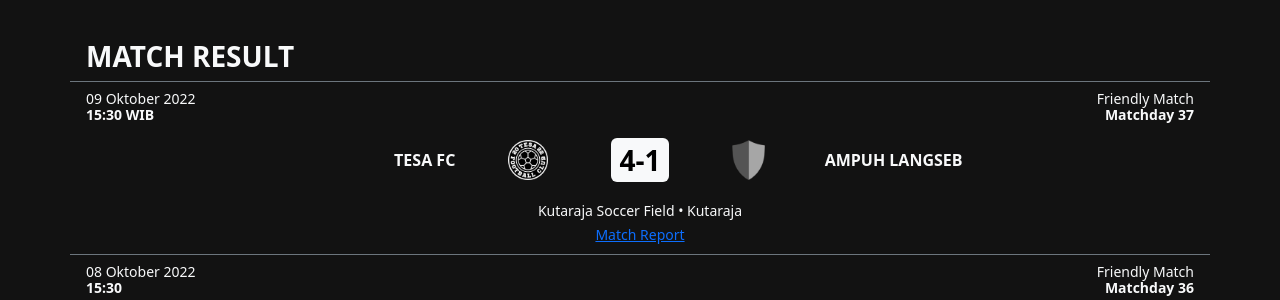
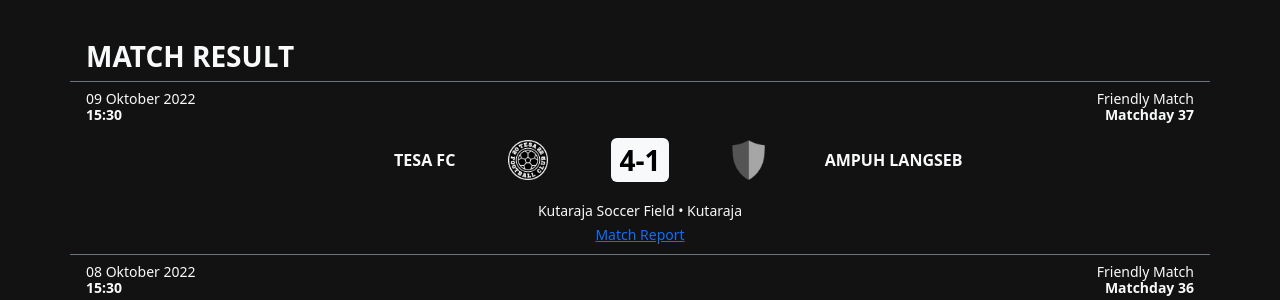
Before and after one commit to tesafc/tesafc.github.io, a Jekyll site: the page built from matches.html, in a window 1280 px wide. Shown: the part 240-540 px from the top of the page. Built offline with Jekyll 4.4.1, drawn with Linux system fonts in a browser that asks for light colours; nearby versions of some CDN libraries.

Commit message:
Update 2022-10-09.md

```diff
--- a/_matches/2022-10-09.md
+++ b/_matches/2022-10-09.md
@@ -9,7 +9,7 @@ matchday: matchday 37
 stadium: kutaraja soccer field
 place: kutaraja
 time: 09 oktober 2022
-kick-off: "15:30 wib"
+kick-off: "15:30"
 home-team:
   name: tesa fc
   logo: /assets/img/logo-1_v2.png
```
Also changed, not shown: other parts of _matches/2022-10-09.md (+1 -1 lines).
